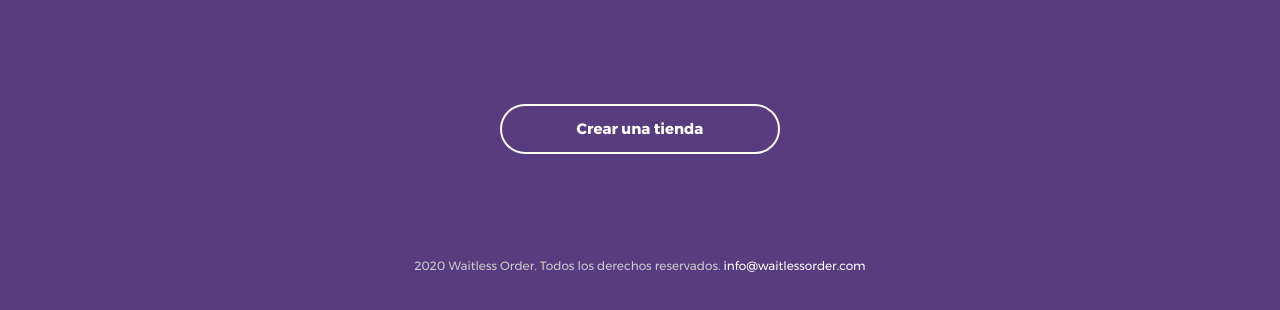
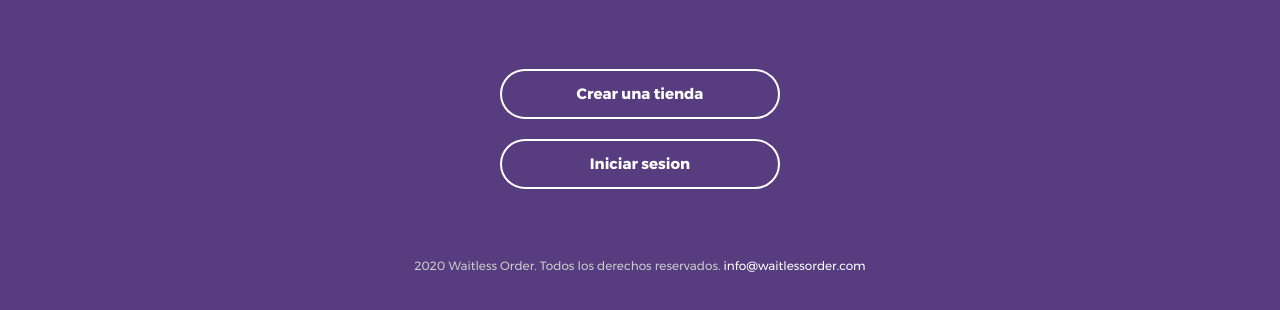
Before and after one commit to teovillanueva/waitlessorder-landing, a plain HTML site: page index.html in a window 1280 px wide. Shown: the part 490-800 px from the top of the page. Drawn offline with Linux system fonts and the light colour scheme; a web font is replaced by a local one.

Commit message:
Added login button to the landing page

```diff
--- a/index.html
+++ b/index.html
@@ -59,6 +59,10 @@
 
 			<a href="/backoffice/stores/create" class="flex-c-m s1-txt2 size3 how-btn" style="color: white;">
 				Crear una tienda
+			</a>
+
+			<a href="/auth/login" class="flex-c-m s1-txt2 size3 how-btn" style="color: white; margin-top: 20px;">
+				Iniciar sesion
 			</a>
 		</div>
 
```
